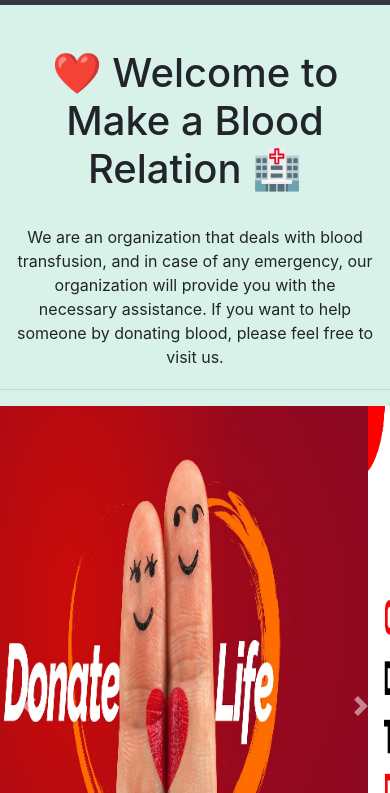
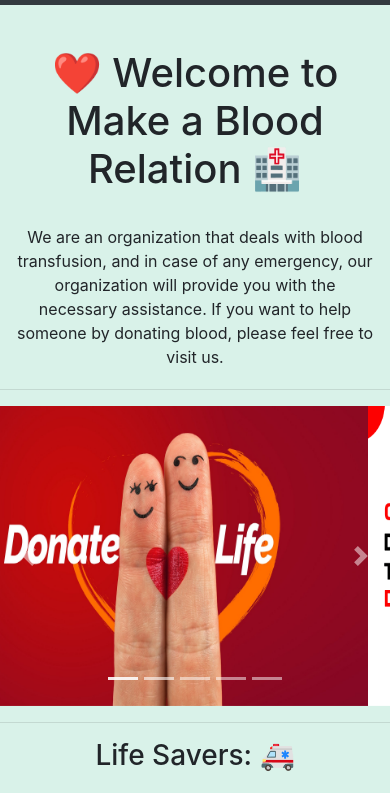
Before and after one commit to Ashutoshpatel9211/bca, a plain HTML site: page index.html in a window 390 px wide. Shown: the part 51-844 px from the top of the page. Drawn offline with nearby package versions, Linux system fonts and the light colour scheme.

Commit message:
Update index.html

```diff
--- a/index.html
+++ b/index.html
@@ -21,6 +21,13 @@
     <script src="https://maxcdn.bootstrapcdn.com/bootstrap/4.5.2/js/bootstrap.min.js"></script>
 
 </head>
+    <style>
+         @media (max-width: 768px){
+            #myCarousel img{
+                height: 300px;
+            }
+         }
+    </style>
 
 <body style="background-color: rgb(217, 242, 233);">
     <nav class="navbar navbar-expand-md bg-dark navbar-dark">
```
